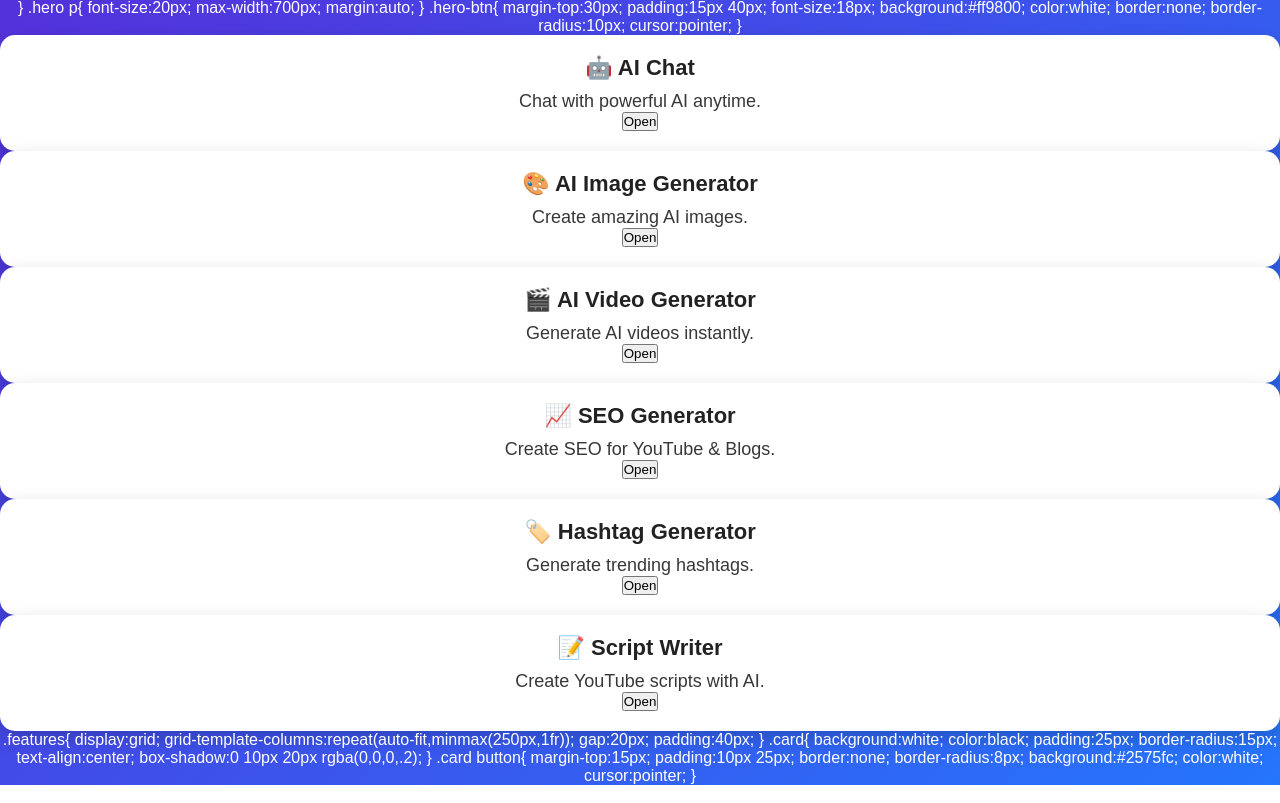
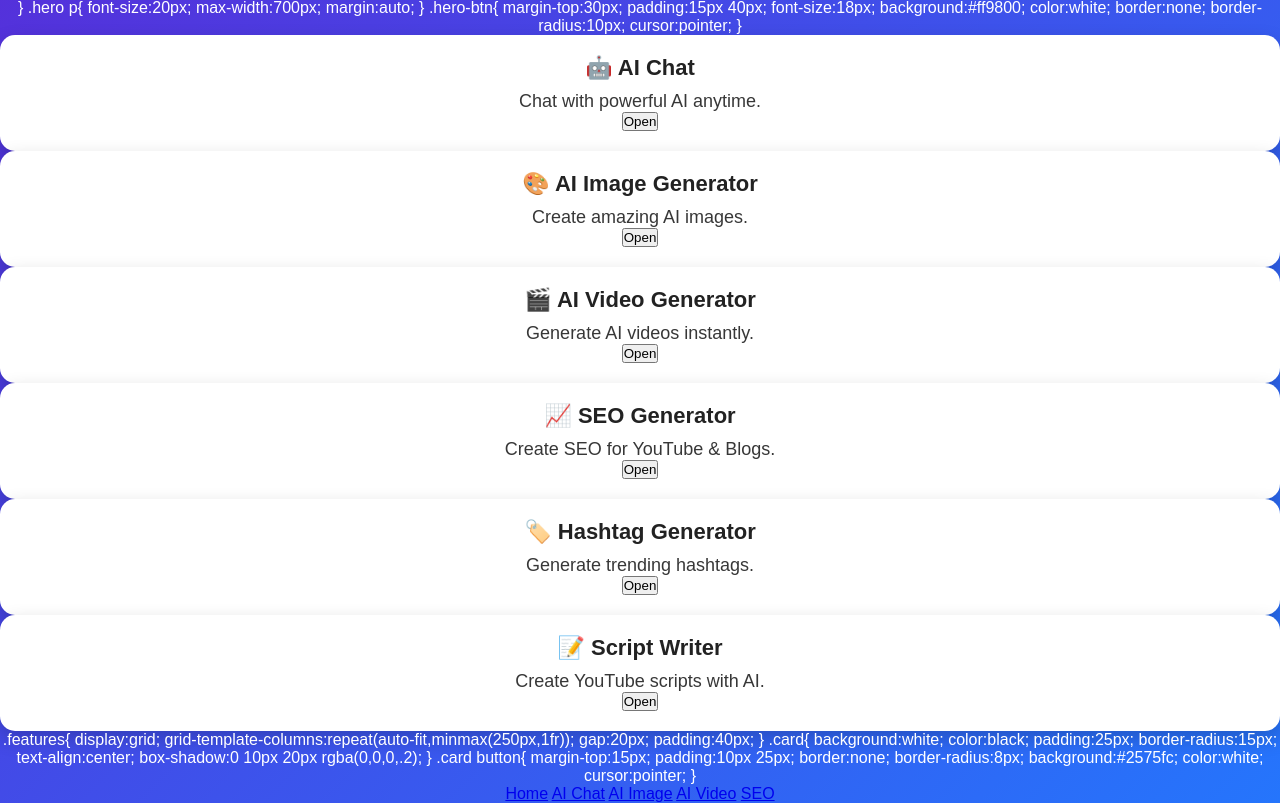
Before and after one commit to RN-creator-AI/RN-CREATOR-AI, a website: page index.html in a window 1280 px wide. Shown: the part 982-1785 px from the top of the page. Drawn offline with Linux system fonts and the light colour scheme.

Commit message:
index.html

```diff
--- a/index.html
+++ b/index.html
@@ -262,3 +262,11 @@
 color:white;
 cursor:pointer;
 }
+<body>
+  <nav class="navbar">
+  <a href="index.html">Home</a>
+  <a href="chat.html">AI Chat</a>
+  <a href="image.html">AI Image</a>
+  <a href="video.html">AI Video</a>
+  <a href="seo.html">SEO</a>
+  </nav>
```
